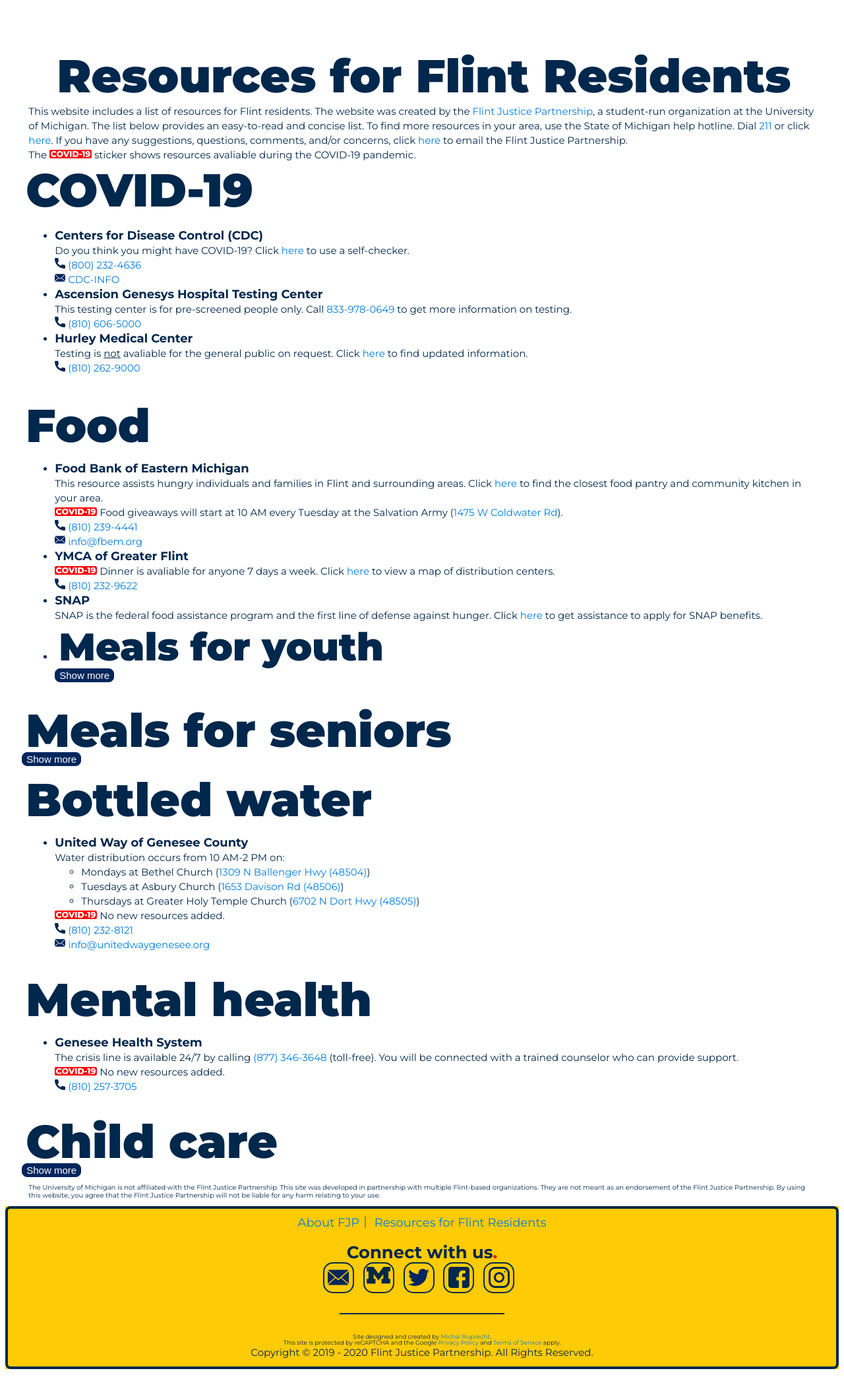
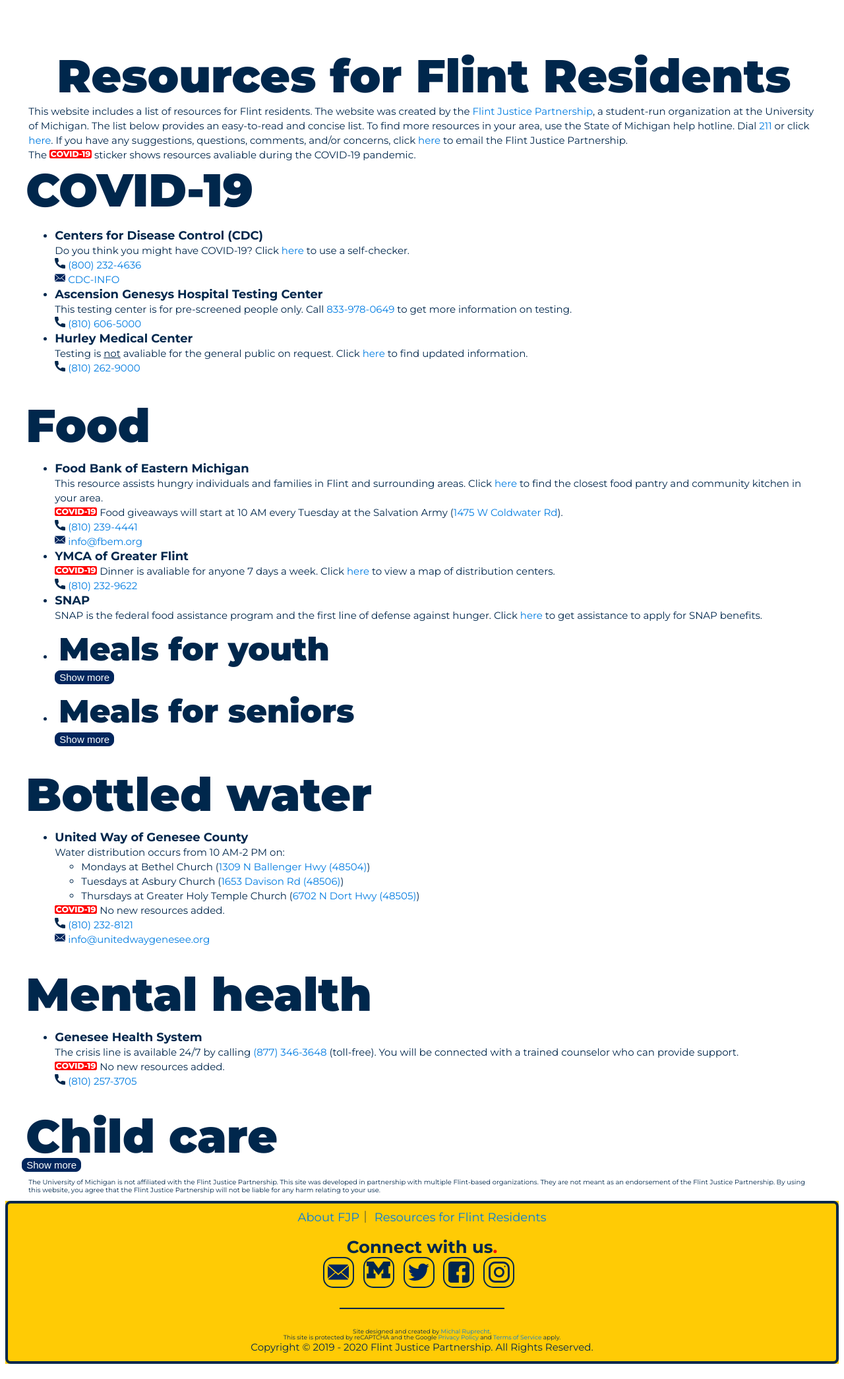
Before and after one commit to umichfjp/umichfjp.github.io, a Jekyll site: the page built from pages/resources.html, in a window 1280 px wide. Shown: the whole page at 66% size. Built offline with Jekyll 4.4.1, drawn with Linux system fonts in a browser that asks for light colours.

Commit message:
Update resources.html

```diff
--- a/pages/resources.html
+++ b/pages/resources.html
@@ -65,7 +65,8 @@ title: Flint Justice Partnership Official Website
             <br />SNAP is the federal food assistance program and the first line of defense against hunger. Click <a href="https://secure.feedingamerica.org/site/SPageServer?pagename=GSNAP_Survey&s_src=X17YFLINT&s_subsrc=%7bdevice%7d&s_keyword=%7bkeyword%7d" target="_blank">here</a> to get assistance to apply for SNAP benefits.
           </li>
 
-          <li><div class="titlere"><small>Meals for youth</small></div></li>
+
+          <li><div class="titlere"><small><small>Meals for youth</small></small></div></li>
           <button class="collapsible"></button><div class="content">
             Click <a href="https://www.google.com/maps/d/viewer?mid=151JYGrtVgMWek4BjyMvK41i6IlWYP7Yu&hl=en&usp=sharing" target="_blank">here</a> to view a map of distribution centers.
             <ul>
@@ -88,13 +89,11 @@ title: Flint Justice Partnership Official Website
                 <br /><img src="https://umichfjp.github.io/assets/icons/mail.svg" alt="Mail" style="width:16px;"> <a href="mailto:connections@geneseeisd.org?subject=[COVID-19 food distribution]">connections@geneseeisd.org</a>
               </li>
             </ul></div>
-        </h3>
-        </ul>
 
-        <br /><div class="titlere">Meals for seniors</div>
+
+            <li><div class="titlere"><small><small>Meals for seniors</small></small></div></li>
             <button class="collapsible"></button><div class="content">
             <ul>
-        <h3>
               <li>
                 <b><big>Valley Area Agency on Aging</big></b>
                 <br />If you are 60+ years old, you may qualify for home delivered meals. Click <a href="https://newmibridges.michigan.gov/s/request-meal-delivery-reassurance?language=en_US" target="_blank">here</a> to apply.
@@ -102,8 +101,11 @@ title: Flint Justice Partnership Official Website
                 <br /><img src="https://umichfjp.github.io/assets/icons/phone.svg" alt="Phone" style="width:16px;"> <a href="tel:+1810-239-7671">(810) 239-7671</a>
                 <br /><img src="https://umichfjp.github.io/assets/icons/mail.svg" alt="Mail" style="width:16px;"> <a href="mailto:info@valleyaaa.org">info@valleyaaa.org</a>
               </li>
+            </ul></div>
         </h3>
-        </ul></div>
+        </ul>
+
+
 
 
         <br /><div class="titlere">Bottled water</div>
```
Lines whose indentation alone changed are shown as unchanged.
